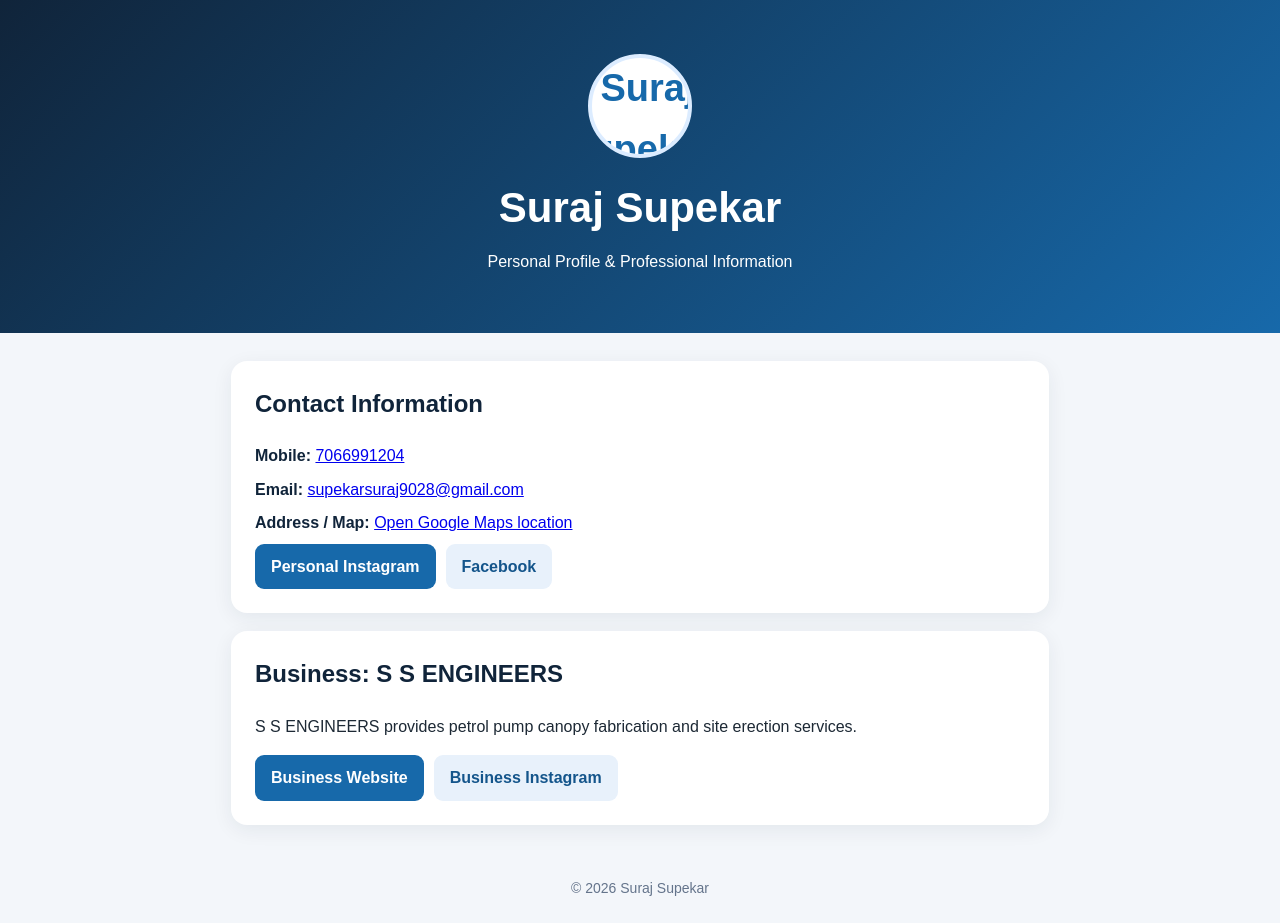
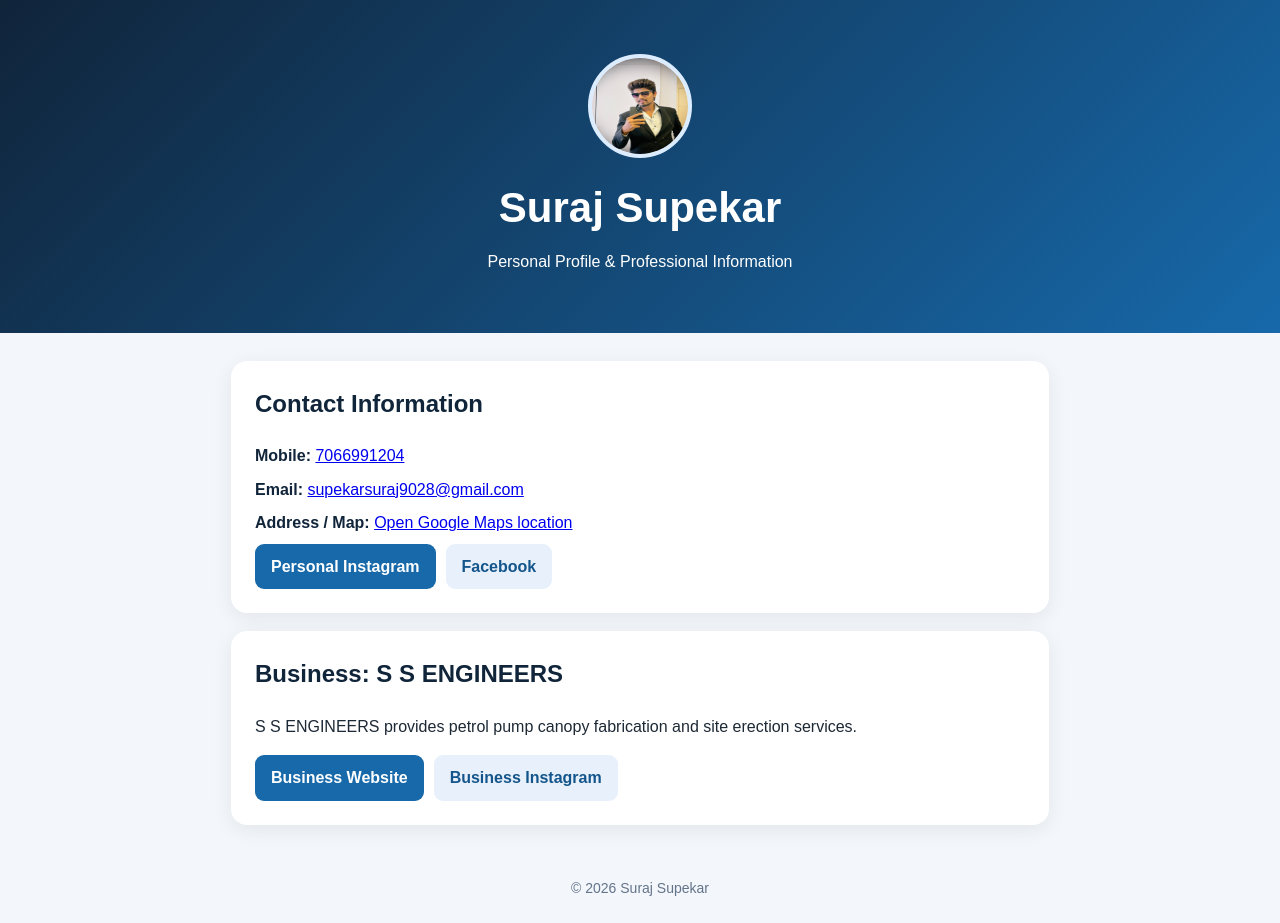
Before and after one commit to SurajS1213/suraj-supekar, a plain HTML site: page index.html in a window 1280 px wide. Drawn offline with Linux system fonts and the light colour scheme.

Commit message:
Update index.html

```diff
--- a/index.html
+++ b/index.html
@@ -32,7 +32,7 @@ footer{text-align:center;padding:24px;color:#64748b;font-size:14px}
 </head>
 <body>
 <header>
-<img src="suraj-supekar.jpg" alt="Suraj Supekar Profile Photo" class="avatar">
+<img src="suraj%20supekar.jpeg" alt="Suraj Supekar Profile Photo" class="avatar">
   <h1>Suraj Supekar</h1>
   <p>Personal Profile &amp; Professional Information</p>
 </header>
```
